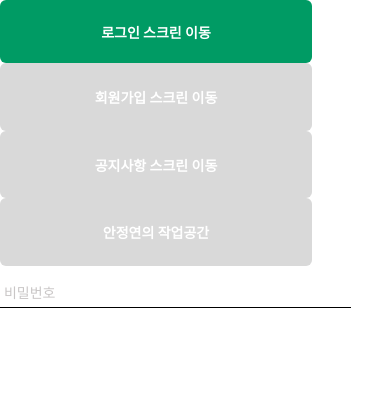
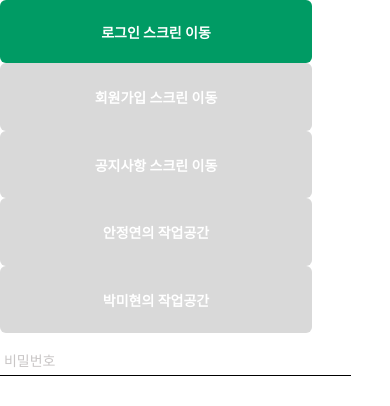
Before and after one commit to PTU-Graduate/Ryu_Front, a React Native app: screen /Ex1 in a window 390 px wide. Shown: the top 406 px of the page. Built offline with nearby package versions, Linux system fonts and the light colour scheme; no server answers.

Commit message:
feat/박미현작업공간생성

```diff
--- a/src/navigations/StackNavigator.tsx
+++ b/src/navigations/StackNavigator.tsx
@@ -16,6 +16,7 @@ import BottomTabNavigations from './BottomTabNavigations';
 import DrawerNavigation from './Drawer';
 import Notice from '../screens/NoticeScreen/Notice';
 import PointScreen from '../screens/PointScreen.tsx';
+import Mimi from '../screens/Mimi.tsx';
 
 type RootStackParamList = {
   Ex1: undefined;
@@ -33,6 +34,7 @@ type RootStackParamList = {
   DrawerNavigation: undefined;
   Notice: undefined;
   PointScreen: undefined;
+  Mimi: undefined;
 };
 
 export type ScreenProps = {
@@ -62,6 +64,8 @@ const StackNavigator = () => {
       />
       <Stack.Screen name="DrawerNavigation" component={DrawerNavigation} />
       <Stack.Screen name="Notice" component={Notice} />
+      <Stack.Screen name="Mimi" component={Mimi} />
+
     </Stack.Navigator>
   );
 };
--- a/src/screens/Ex1.tsx
+++ b/src/screens/Ex1.tsx
@@ -25,6 +25,10 @@ const Ex1: React.FC<ScreenProps> = ({navigation}) => {
         text="안정연의 작업공간"
         onPress={() => navigation.navigate('PointScreen')}
       />
+      <SignLogGrayButton
+        text="박미현의 작업공간"
+        onPress={() => navigation.navigate('Mimi')}
+      />
       <SignLogInput text="비밀번호" />
     </AllBackground>
   );
```
